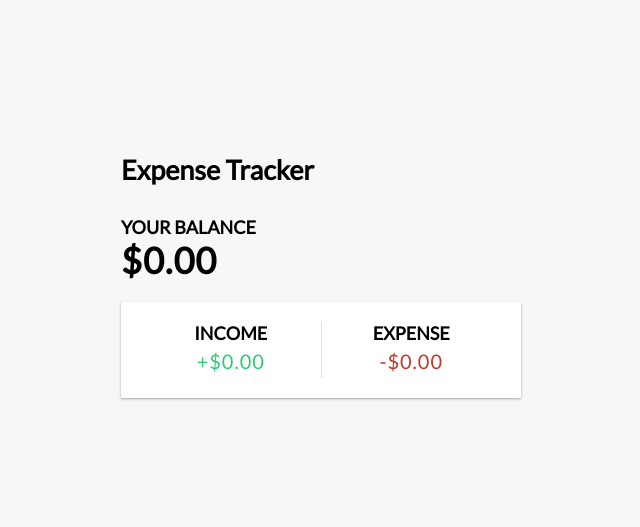
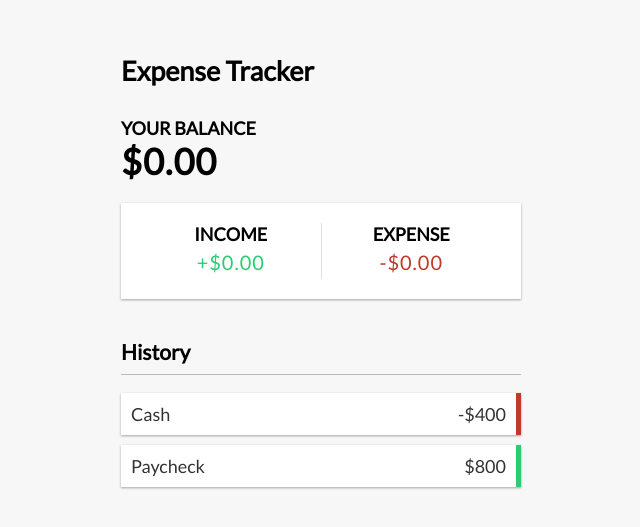
Before and after one commit to Emp923/vue-expense-tracker, a Vue app: page / in a window 1280 px wide. Shown: the part 121-648 px from the top of the page, without its empty margins (319-959 px from the left). Built offline with nearby package versions, Linux system fonts and the light colour scheme.

Commit message:
adds TransactionList

```diff
--- a/src/App.vue
+++ b/src/App.vue
@@ -3,6 +3,7 @@
   <div class="container">
     <Balance />
     <IncomeExpenses />
+    <TransactionList />
   </div>
 </template>
 
@@ -10,12 +11,14 @@
   import Header from './components/Header.vue';
   import Balance from './components/Balance.vue';
   import IncomeExpenses from './components/IncomeExpenses.vue';
+  import TransactionList from './components/TransactionList.vue';
 
   export default {
     components: {
       Header,
       Balance,
       IncomeExpenses,
+      TransactionList,
     },
   };
 </script>
--- /dev/null
+++ b/src/components/TransactionList.vue
@@ -0,0 +1,11 @@
+<template>
+  <h3>History</h3>
+  <ul id="list" class="list">
+    <li class="minus">
+      Cash <span>-$400</span><button class="delete-btn">x</button>
+    </li>
+    <li class="plus">
+      Paycheck <span>$800</span><button class="delete-btn">x</button>
+    </li>
+  </ul>
+</template>
```
